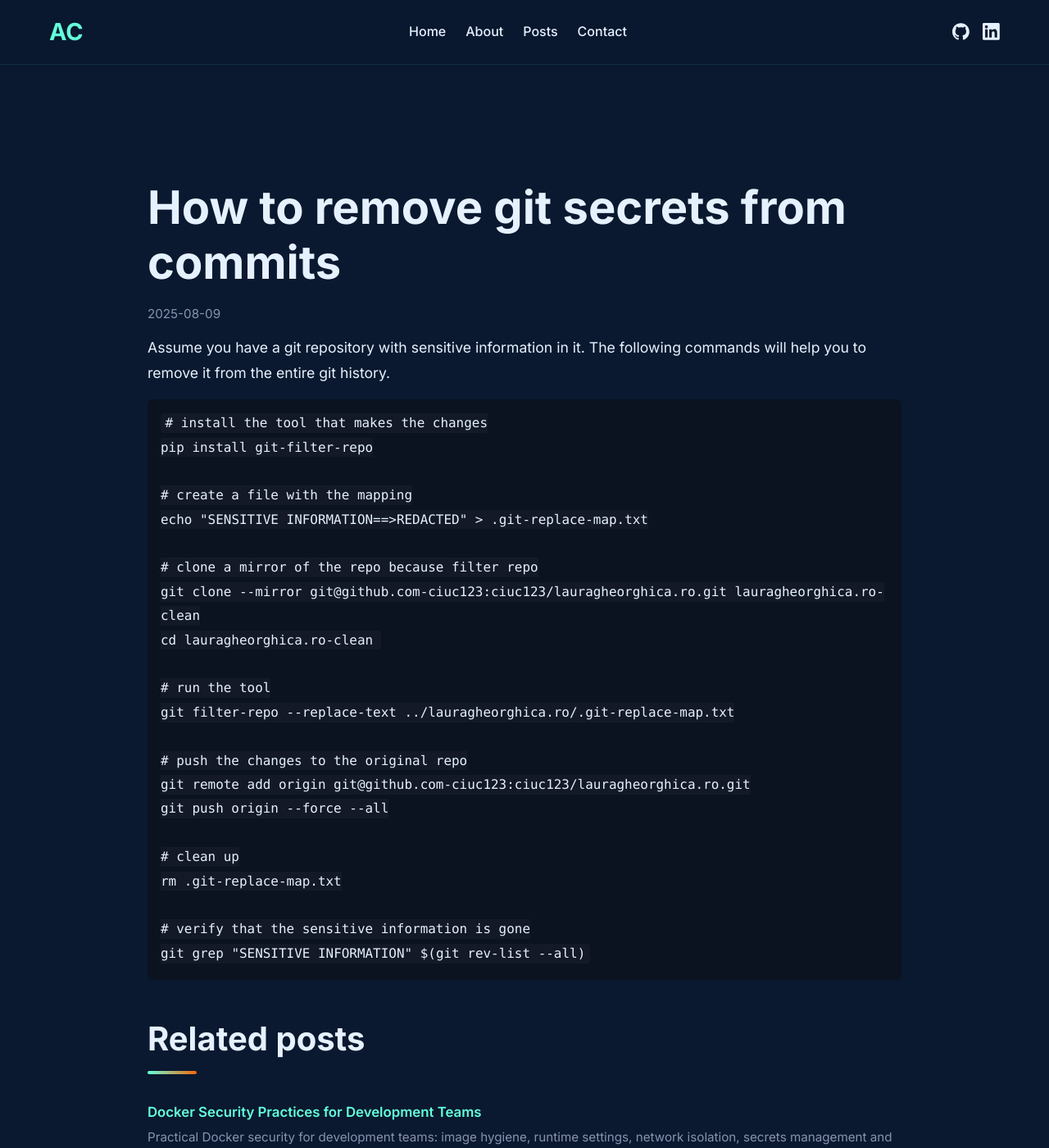
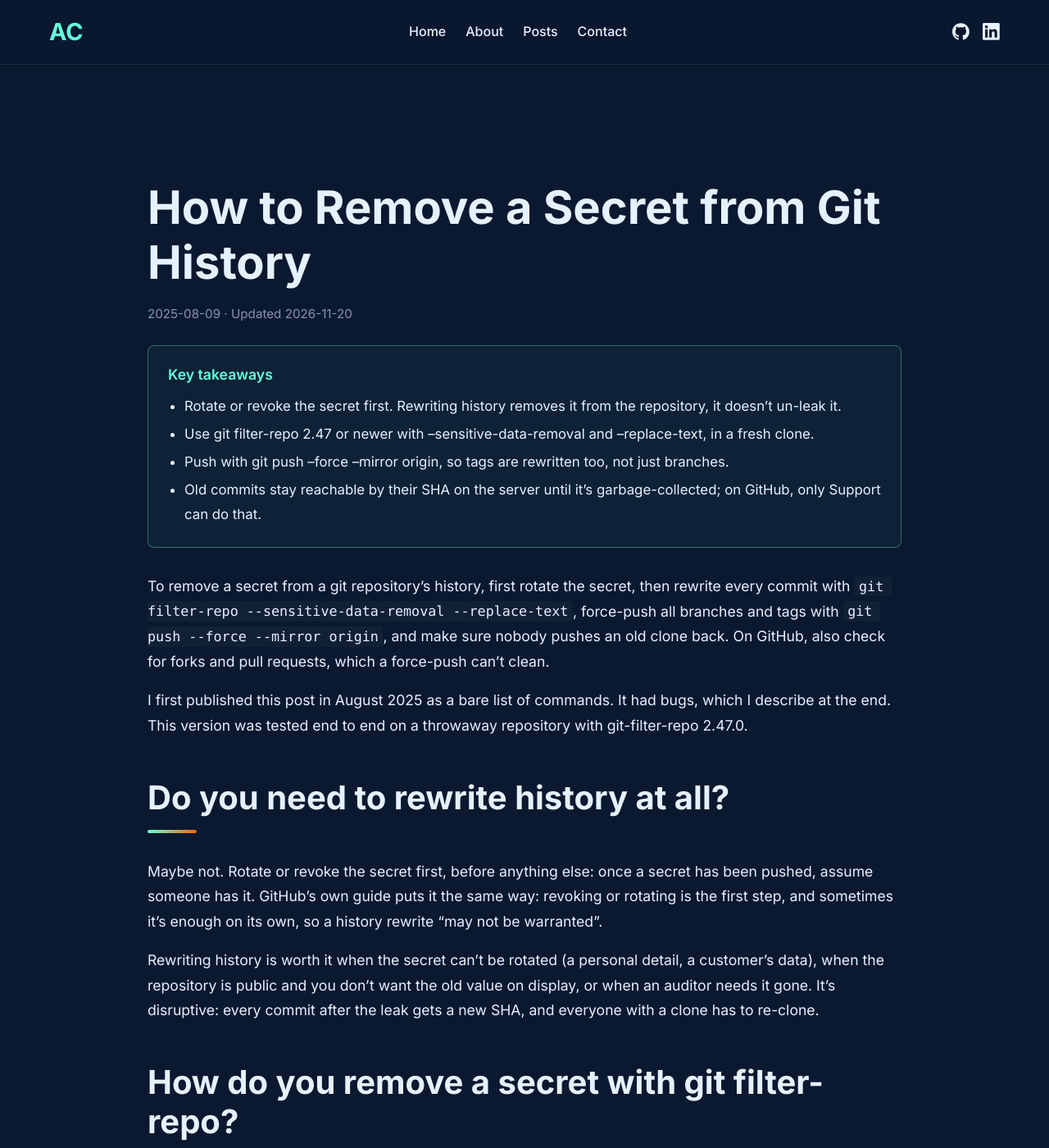
Before and after one commit to ciuc123/ciuc123.github.io, a Jekyll site: the page built from _posts/2025-08-09-remove-secret-content.md, in a window 1280 px wide and 1400 px high. Shown: the whole window at 82% size. Built offline with Jekyll 4.4.1, drawn with Linux system fonts in a browser that asks for light colours; some of the changed text lies outside the part shown.

Commit message:
T10: remove hello-world (redirects to /posts/), rewrite the git-secrets post (#23)
- hello-world was a one-line placeholder; its URL now redirects to /posts/
  via jekyll-redirect-from (on the github-pages whitelist)
- remove-secret-content: rewritten and tested end to end with
  git-filter-repo 2.47 (rotate first, --sensitive-data-removal,
  push --mirror, what GitHub keeps); URL unchanged, last_modified_at set
- seo_audit pinned to 0.4.2 (skips redirect stubs)

Co-authored-by: Claude Opus 5.5 <noreply@anthropic.com>

````diff
--- a/_config.yml
+++ b/_config.yml
@@ -24,6 +24,7 @@ plugins:
   - jekyll-feed
   - jekyll-sitemap
   - jekyll-seo-tag
+  - jekyll-redirect-from
 
 # Exclude from processing
 exclude:
--- a/_posts/2025-08-09-remove-secret-content.md
+++ b/_posts/2025-08-09-remove-secret-content.md
@@ -1,35 +1,112 @@
 ---
 layout: post
-title: "How to remove git secrets from commits"
-description: "Remove a leaked secret from every commit of a git repository with git filter-repo and a replace-text mapping, then force-push the rewritten history."
+title: "How to Remove a Secret from Git History"
+description: "Rotate the secret, then rewrite history with git filter-repo --sensitive-data-removal, force-push with --mirror, and close the gaps GitHub still leaves open."
 date: 2025-08-09
+last_modified_at: 2026-11-20
 tags: [git, security]
+tldr:
+  - "Rotate or revoke the secret first. Rewriting history removes it from the repository, it doesn't un-leak it."
+  - "Use git filter-repo 2.47 or newer with --sensitive-data-removal and --replace-text, in a fresh clone."
+  - "Push with git push --force --mirror origin, so tags are rewritten too, not just branches."
+  - "Old commits stay reachable by their SHA on the server until it's garbage-collected; on GitHub, only Support can do that."
 ---
 
-Assume you have a git repository with sensitive information in it.
-The following commands will help you to remove it from the entire git history.
+To remove a secret from a git repository's history, first rotate the secret, then rewrite every commit with `git filter-repo --sensitive-data-removal --replace-text`, force-push all branches and tags with `git push --force --mirror origin`, and make sure nobody pushes an old clone back. On GitHub, also check for forks and pull requests, which a force-push can't clean.
+
+I first published this post in August 2025 as a bare list of commands. It had bugs, which I describe at the end. This version was tested end to end on a throwaway repository with git-filter-repo 2.47.0.
+
+## Do you need to rewrite history at all?
+
+Maybe not. Rotate or revoke the secret first, before anything else: once a secret has been pushed, assume someone has it. GitHub's own guide puts it the same way: revoking or rotating is the first step, and sometimes it's enough on its own, so a history rewrite "may not be warranted".
+
+Rewriting history is worth it when the secret can't be rotated (a personal detail, a customer's data), when the repository is public and you don't want the old value on display, or when an auditor needs it gone. It's disruptive: every commit after the leak gets a new SHA, and everyone with a clone has to re-clone.
+
+## How do you remove a secret with git filter-repo?
+
+Five steps. Replace `OWNER/REPO` with your repository.
+
+**1. Install git-filter-repo 2.47 or newer.** The `--sensitive-data-removal` flag arrived in 2.47.
 
 ```bash
-# install the tool that makes the changes
-pip install git-filter-repo
+pip install --user "git-filter-repo>=2.47"
+git filter-repo --version
+```
 
-# create a file with the mapping
-echo "SENSITIVE INFORMATION==>REDACTED" > .git-replace-map.txt
+**2. Write the replacements file outside the repository.** One expression per line. Text before `==>` is what to find, text after it is what to write instead. Without `==>`, the replacement is `***REMOVED***`. Expressions are literal by default; `regex:` and `glob:` prefixes are also supported.
 
-# clone a mirror of the repo because filter repo
-git clone --mirror git@github.com-ciuc123:ciuc123/lauragheorghica.ro.git lauragheorghica.ro-clean
-cd lauragheorghica.ro-clean
+```text
+hunter2-very-secret==>REDACTED
+```
 
-# run the tool
-git filter-repo --replace-text ../lauragheorghica.ro/.git-replace-map.txt
+Type it in an editor rather than with `echo`, so the secret doesn't also land in your shell history.
 
-# push the changes to the original repo
-git remote add origin git@github.com-ciuc123:ciuc123/lauragheorghica.ro.git
-git push origin --force --all
+**3. Make a fresh clone.** git-filter-repo refuses to run in a clone that has local work, and that's a feature.
 
-# clean up
-rm .git-replace-map.txt
+```bash
+git clone git@github.com:OWNER/REPO.git repo-clean
+cd repo-clean
+```
 
-# verify that the sensitive information is gone
-git grep "SENSITIVE INFORMATION" $(git rev-list --all)
+**4. Rewrite every commit.**
+
+```bash
+git filter-repo --sensitive-data-removal --replace-text ../replacements.txt
 ```
+
+`--sensitive-data-removal` fetches every ref first, not only branches and tags, so nothing on the server is missed. It also keeps the `origin` remote. Without the flag, filter-repo removes `origin` to stop you pushing by accident, and you'd have to add it back. When it finishes, it prints the first changed commits and the next steps.
+
+If the secret is a whole file, like a committed `.env`, remove the file from every commit instead:
+
+```bash
+git filter-repo --sensitive-data-removal --invert-paths --path config/.env
+```
+
+**5. Check, then push everything.**
+
+```bash
+# should print nothing
+git log --all --oneline -S 'hunter2-very-secret'
+
+git push --force --mirror origin
+```
+
+`--mirror` pushes all branches and tags. In my test, the rewritten tag `v1` showed `DB_PASSWORD=REDACTED` afterwards, and a fresh clone of the remote no longer contained the secret anywhere.
+
+## Is the secret gone from GitHub after the force-push?
+
+Not completely. In my test, the old commit was still on the server after the push: asking the bare repository for the old tag's SHA still printed the password. It's no longer referenced by any branch or tag, but it exists until the server garbage-collects it. GitHub lists three places where the old commits can survive:
+
+- **Clones and forks.** You can't clean someone else's clone, and a commit that's in a fork stays accessible there.
+- **Cached views by SHA.** Anyone with the old commit's URL can still open it.
+- **Pull requests.** Refs under `refs/pull/` are read-only, so `git push --mirror` fails to update them.
+
+To see if your repository has pull request refs, run `git ls-remote origin 'refs/pull/*'`. If it does, or if you need the cached views gone, GitHub Support can dereference the pull requests, run garbage collection and remove the cached views. Send them the "First Changed Commit(s)" that filter-repo printed. They help only when rotating the credential can't fix the risk, which is one more reason to rotate first.
+
+## What else do collaborators need to do?
+
+Re-clone. An old clone still has the secret, and a single `git pull` followed by `git push` can bring it back. If someone has a branch they can't lose, they should rebase it onto the new history, not merge. Also look at copies outside git: CI logs, built Docker images, release archives and backups can all contain the old value.
+
+## How do you stop it happening again?
+
+Make the mistake hard to repeat:
+
+- **Keep secrets out of tracked files.** Commit a `.env.example` with placeholder values and add `.env` to `.gitignore`.
+- **Use push protection.** GitHub's push protection for users is on by default for personal accounts and blocks pushes of recognized secrets to public repositories. Push protection set on the repository itself, which also covers private repositories, needs GitHub Secret Protection.
+- **Scan before you commit.** A pre-commit hook with a scanner like gitleaks catches secrets on your machine, before they reach any server.
+
+## What was wrong with the original version?
+
+Four things, all fixed above:
+
+1. The replacements file was written in one directory and read from another, so the command as published would have failed.
+2. It pushed with `git push --force --all`, which pushes branches but not tags. A tag on an old commit would have kept the secret.
+3. The final check ran `git grep` across every revision on one command line, which breaks on large repositories. `git log --all -S` does the same job.
+4. It never said to rotate the secret, which matters more than anything else in the post.
+
+## Sources
+
+- [GitHub Docs: removing sensitive data from a repository](https://docs.github.com/en/authentication/keeping-your-account-and-data-secure/removing-sensitive-data-from-a-repository)
+- [git-filter-repo manual](https://github.com/newren/git-filter-repo/blob/main/Documentation/git-filter-repo.txt)
+- [GitHub Docs: about push protection](https://docs.github.com/en/code-security/secret-scanning/introduction/about-push-protection)
+- [gitleaks](https://github.com/gitleaks/gitleaks)
````
Also changed, not shown: _posts/2024-06-10-hello-world.md (deleted, +0 -9 lines), posts/index.md (+2 -0 lines), .github/workflows/seo-checks.yml.
